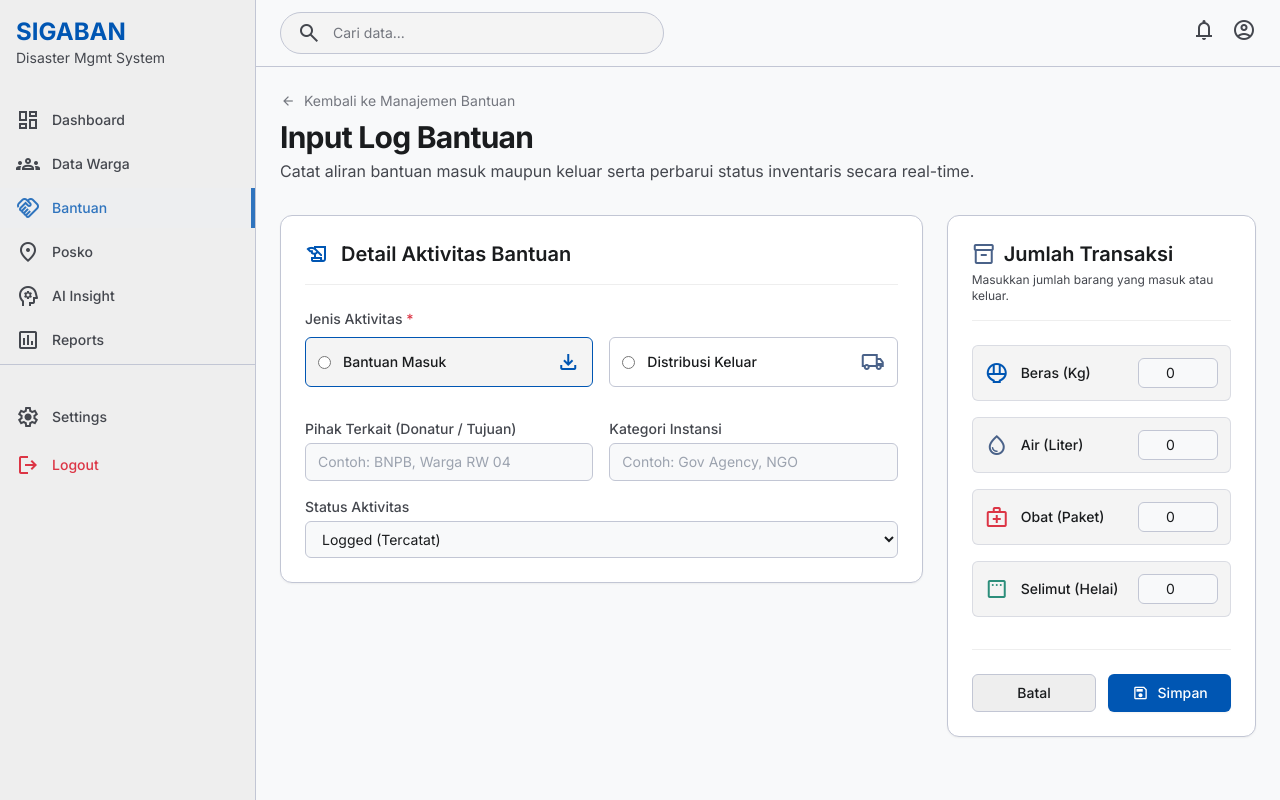
After one commit to danishpu04/sigaban, a Spring Boot app: page /form-bantuan in a window 1280 px wide. The commit adds this page. Run offline with Spring Boot 4, Linux system fonts and the light colour scheme; tables that the repository leaves empty hold one stand-in row (values such as "Sample post"); some libraries are stand-ins or nearby versions.

Commit message:
3rd commit: perbaikan & mengaktifkan halaman bantuan

```diff
--- a/sigaban_app/src/main/java/com/pbo/sigaban/controller/WebController.java
+++ b/sigaban_app/src/main/java/com/pbo/sigaban/controller/WebController.java
@@ -1,7 +1,11 @@
 package com.pbo.sigaban.controller;
 
 import com.pbo.sigaban.model.Warga;
+import com.pbo.sigaban.model.Inventaris;
+import com.pbo.sigaban.model.LogBantuan;
 import com.pbo.sigaban.repository.WargaRepository;
+import com.pbo.sigaban.repository.InventarisRepository;
+import com.pbo.sigaban.repository.LogBantuanRepository;
 import com.pbo.sigaban.service.AuthService;
 import org.springframework.beans.factory.annotation.Autowired;
 import org.springframework.stereotype.Controller;
@@ -25,6 +29,12 @@ public class WebController {
 
     @Autowired
     private WargaRepository wargaRepository;
+
+    @Autowired
+    private InventarisRepository inventarisRepository;
+
+    @Autowired
+    private LogBantuanRepository logBantuanRepository;
 
     @GetMapping("/")
     public String landingPage(Model model) {
@@ -103,6 +113,14 @@ public class WebController {
         model.addAttribute("wilayahTerdampak", wilayahTerdampak);
         model.addAttribute("laporanWarga", laporanWarga);
 
+        // Bantuan Metrics
+        List<Inventaris> inventarisList = inventarisRepository.findAll();
+        int totalItemMasuk = inventarisList.stream().mapToInt(Inventaris::getJumlah).sum();
+        long logKeluar = logBantuanRepository.findByTipeOrderByWaktuDesc("KELUAR").size();
+
+        model.addAttribute("totalItemMasuk", totalItemMasuk);
+        model.addAttribute("logKeluar", logKeluar);
+
         model.addAttribute("pctJaktim", pctJaktim);
         model.addAttribute("pctJaksel", pctJaksel);
         model.addAttribute("pctJakut", pctJakut);
@@ -178,8 +196,90 @@ public class WebController {
     }
 
     @GetMapping("/bantuan")
-    public String bantuan() {
+    public String bantuan(Model model) {
+        // Initialize Inventaris if empty
+        if (inventarisRepository.count() == 0) {
+            inventarisRepository.save(new Inventaris("Beras", 0, "Kg", "Low Stock"));
+            inventarisRepository.save(new Inventaris("Air Bersih", 0, "Liter", "Low Stock"));
+            inventarisRepository.save(new Inventaris("Obat-obatan", 0, "Paket", "Low Stock"));
+            inventarisRepository.save(new Inventaris("Selimut", 0, "Helai", "Low Stock"));
+        }
+
+        List<Inventaris> inventarisList = inventarisRepository.findAll();
+        List<LogBantuan> logMasuk = logBantuanRepository.findByTipeOrderByWaktuDesc("MASUK");
+        List<LogBantuan> logKeluar = logBantuanRepository.findByTipeOrderByWaktuDesc("KELUAR");
+
+        // Put inventaris into map for easier access in view
+        for (Inventaris inv : inventarisList) {
+            model.addAttribute("inv_" + inv.getNamaItem().replaceAll("\\s+", "").replace("-", ""), inv);
+        }
+
+        model.addAttribute("logMasuk", logMasuk);
+        model.addAttribute("logKeluar", logKeluar);
+
         return "bantuan";
+    }
+
+    @GetMapping("/form-bantuan")
+    public String formBantuan(Model model) {
+        model.addAttribute("logBantuan", new LogBantuan());
+
+        // Pass current inventaris so user can update them
+        List<Inventaris> inventarisList = inventarisRepository.findAll();
+        for (Inventaris inv : inventarisList) {
+            model.addAttribute("inv_" + inv.getNamaItem().replaceAll("\\s+", "").replace("-", ""), inv);
+        }
+
+        return "form_bantuan";
+    }
+
+    @PostMapping("/form-bantuan")
+    public String saveBantuan(@ModelAttribute LogBantuan logBantuan,
+                              @RequestParam(value = "berasQty", required = false) Integer berasQty,
+                              @RequestParam(value = "airQty", required = false) Integer airQty,
+                              @RequestParam(value = "obatQty", required = false) Integer obatQty,
+                              @RequestParam(value = "selimutQty", required = false) Integer selimutQty) {
+
+        // Auto-generate description
+        StringBuilder desc = new StringBuilder();
+        if (berasQty != null && berasQty > 0) desc.append(berasQty).append(" Kg Beras, ");
+        if (airQty != null && airQty > 0) desc.append(airQty).append(" Liter Air, ");
+        if (obatQty != null && obatQty > 0) desc.append(obatQty).append(" Paket Obat, ");
+        if (selimutQty != null && selimutQty > 0) desc.append(selimutQty).append(" Helai Selimut, ");
+
+        String finalDesc = desc.toString();
+        if (finalDesc.endsWith(", ")) {
+            finalDesc = finalDesc.substring(0, finalDesc.length() - 2);
+        }
+        if (finalDesc.isEmpty()) {
+            finalDesc = "Tidak ada spesifikasi barang";
+        }
+        logBantuan.setDeskripsiItem(finalDesc);
+
+        logBantuanRepository.save(logBantuan);
+
+        // Update Inventaris automatically based on transaction type
+        updateInventaris("Beras", berasQty, logBantuan.getTipe());
+        updateInventaris("Air Bersih", airQty, logBantuan.getTipe());
+        updateInventaris("Obat-obatan", obatQty, logBantuan.getTipe());
+        updateInventaris("Selimut", selimutQty, logBantuan.getTipe());
+
+        return "redirect:/bantuan?success=true";
+    }
+
+    private void updateInventaris(String namaItem, Integer qty, String tipe) {
+        if (qty != null && qty > 0) {
+            inventarisRepository.findByNamaItem(namaItem).ifPresent(inv -> {
+                int currentQty = inv.getJumlah();
+                if ("MASUK".equals(tipe)) {
+                    inv.setJumlah(currentQty + qty);
+                } else if ("KELUAR".equals(tipe)) {
+                    inv.setJumlah(Math.max(0, currentQty - qty));
+                }
+                inv.setStatusKondisi(inv.getJumlah() > 100 ? "Sufficient" : "Low Stock");
+                inventarisRepository.save(inv);
+            });
+        }
     }
 
     @GetMapping("/posko")
--- /dev/null
+++ b/sigaban_app/src/main/resources/templates/form_bantuan.html
@@ -0,0 +1,281 @@
+<!DOCTYPE html>
+<html lang="en" xmlns:th="http://www.thymeleaf.org">
+<head>
+    <meta charset="UTF-8">
+    <meta name="viewport" content="width=device-width, initial-scale=1.0">
+    <title>Input Bantuan - SIGABAN</title>
+    <!-- Tailwind CSS (via CDN for standalone testing, replace with your build process if needed) -->
+    <script src="https://cdn.tailwindcss.com"></script>
+    <!-- Google Fonts: Inter -->
+    <link href="https://fonts.googleapis.com/css2?family=Inter:wght@400;500;600;700&display=swap" rel="stylesheet">
+    <!-- Material Symbols Outlined -->
+    <link href="https://fonts.googleapis.com/css2?family=Material+Symbols+Outlined:opsz,wght,FILL,GRAD@20..48,100..700,0..1,-50..200" rel="stylesheet" />
+
+    <!-- Tailwind Config for the requested color palette -->
+    <script>
+        tailwind.config = {
+            darkMode: 'class',
+            theme: {
+                extend: {
+                    colors: {
+                        primary: '#0056B3',
+                        'on-primary': '#FFFFFF',
+                        'primary-container': '#D1E4FF',
+                        'on-primary-container': '#001D36',
+                        secondary: '#4A6289',
+                        'on-secondary': '#FFFFFF',
+                        'secondary-container': '#D1E4FF',
+                        'on-secondary-container': '#001D36',
+                        tertiary: '#2C8E7B',
+                        'on-tertiary': '#FFFFFF',
+                        'tertiary-container': '#A8EFE0',
+                        'on-tertiary-container': '#00201A',
+                        error: '#DC3545',
+                        'on-error': '#FFFFFF',
+                        'error-container': '#F8D7DA',
+                        'on-error-container': '#410002',
+                        background: '#F8F9FA',
+                        'on-background': '#1A1C1E',
+                        surface: '#F8F9FA',
+                        'on-surface': '#1A1C1E',
+                        'surface-variant': '#E1E2E4',
+                        'on-surface-variant': '#44474E',
+                        outline: '#74777F',
+                        'outline-variant': '#C2C6D4',
+                        'surface-container-highest': '#E2E2E2',
+                        'surface-container-high': '#E8E8E8',
+                        'surface-container': '#EEEEEE',
+                        'surface-container-low': '#F4F4F4',
+                        'surface-container-lowest': '#FFFFFF',
+                    },
+                    fontFamily: {
+                        sans: ['Inter', 'sans-serif'],
+                    }
+                }
+            }
+        }
+    </script>
+    <style>
+        /* Custom scrollbar */
+        ::-webkit-scrollbar {
+            width: 6px;
+        }
+        ::-webkit-scrollbar-track {
+            background: transparent;
+        }
+        ::-webkit-scrollbar-thumb {
+            background: #c2c6d4;
+            border-radius: 4px;
+        }
+    </style>
+</head>
+<body class="bg-surface text-on-surface font-sans min-h-screen flex">
+
+<!-- SideNavBar -->
+<nav class="hidden md:flex h-screen w-64 fixed left-0 top-0 bg-surface-container border-r border-outline-variant flex flex-col h-full py-4 z-50">
+    <div class="px-4 pb-8">
+        <h1 class="text-2xl font-bold text-primary">SIGABAN</h1>
+        <p class="text-sm text-on-surface-variant">Disaster Mgmt System</p>
+    </div>
+    <ul class="flex flex-col flex-grow w-full space-y-1">
+        <li>
+            <a class="flex items-center px-4 py-2 text-on-surface-variant hover:bg-surface-container-highest transition-colors" href="/dashboard">
+                <span class="material-symbols-outlined mr-3">dashboard</span>
+                <span class="text-sm font-medium">Dashboard</span>
+            </a>
+        </li>
+        <li>
+            <a class="flex items-center px-4 py-2 text-on-surface-variant hover:bg-surface-container-highest transition-colors" href="/data-warga">
+                <span class="material-symbols-outlined mr-3">groups</span>
+                <span class="text-sm font-medium">Data Warga</span>
+            </a>
+        </li>
+        <li>
+            <a class="flex items-center px-4 py-2 text-primary font-bold border-r-4 border-primary bg-primary-container/10 transition-opacity duration-200 opacity-80" href="/bantuan">
+                <span class="material-symbols-outlined mr-3">handshake</span>
+                <span class="text-sm font-medium">Bantuan</span>
+            </a>
+        </li>
+        <li>
+            <a class="flex items-center px-4 py-2 text-on-surface-variant hover:bg-surface-container-highest transition-colors" href="/posko">
+                <span class="material-symbols-outlined mr-3">location_on</span>
+                <span class="text-sm font-medium">Posko</span>
+            </a>
+        </li>
+        <li>
+            <a class="flex items-center px-4 py-2 text-on-surface-variant hover:bg-surface-container-highest transition-colors" href="/ai-insight">
+                <span class="material-symbols-outlined mr-3">psychology</span>
+                <span class="text-sm font-medium">AI Insight</span>
+            </a>
+        </li>
+        <li>
+            <a class="flex items-center px-4 py-2 text-on-surface-variant hover:bg-surface-container-highest transition-colors" href="/laporan">
+                <span class="material-symbols-outlined mr-3">assessment</span>
+                <span class="text-sm font-medium">Reports</span>
+            </a>
+        </li>
+        <li class="mt-auto pt-8 border-t border-outline-variant">
+            <a class="flex items-center px-4 py-2 text-on-surface-variant hover:bg-surface-container-highest transition-colors" href="/pengaturan">
+                <span class="material-symbols-outlined mr-3">settings</span>
+                <span class="text-sm font-medium">Settings</span>
+            </a>
+        </li>
+        <li>
+            <a class="flex items-center px-4 py-2 text-error hover:bg-error/10 transition-colors mt-1" href="/">
+                <span class="material-symbols-outlined mr-3">logout</span>
+                <span class="text-sm font-medium">Logout</span>
+            </a>
+        </li>
+    </ul>
+</nav>
+
+<!-- Main Content Area -->
+<div class="flex-1 flex flex-col h-full ml-64 overflow-y-auto bg-surface relative">
+
+    <!-- TopNavBar -->
+    <header class="bg-surface border-b border-outline-variant top-0 sticky z-40 flex justify-between items-center w-full px-6 py-3">
+        <div class="flex items-center">
+            <div class="flex items-center bg-surface-container-low rounded-full px-4 py-2 border border-outline-variant focus-within:border-primary transition-colors w-96">
+                <span class="material-symbols-outlined text-on-surface-variant mr-3">search</span>
+                <input class="bg-transparent border-none outline-none text-sm text-on-surface w-full focus:ring-0 placeholder:text-outline py-0" placeholder="Cari data..." type="text"/>
+            </div>
+        </div>
+        <div class="flex items-center gap-4">
+            <button class="text-on-surface-variant hover:text-primary transition-colors">
+                <span class="material-symbols-outlined">notifications</span>
+            </button>
+            <button class="text-on-surface-variant hover:text-primary transition-colors">
+                <span class="material-symbols-outlined">account_circle</span>
+            </button>
+        </div>
+    </header>
+
+    <!-- Form Canvas -->
+    <main class="flex-1 p-6 pb-12">
+        <!-- Breadcrumb & Header -->
+        <div class="mb-8 max-w-6xl mx-auto">
+            <a class="inline-flex items-center gap-2 text-outline hover:text-primary transition-colors text-sm mb-2" href="/bantuan">
+                <span class="material-symbols-outlined text-[16px]">arrow_back</span>
+                Kembali ke Manajemen Bantuan
+            </a>
+            <h2 class="text-3xl font-bold text-on-surface tracking-tight">Input Log Bantuan</h2>
+            <p class="text-base text-on-surface-variant mt-1">Catat aliran bantuan masuk maupun keluar serta perbarui status inventaris secara real-time.</p>
+        </div>
+
+        <form action="/form-bantuan" method="POST" class="max-w-6xl mx-auto grid grid-cols-12 gap-6" th:object="${logBantuan}">
+
+            <!-- Left Column: Primary Data -->
+            <div class="col-span-12 lg:col-span-8 flex flex-col gap-6">
+                <!-- Card 1: Informasi Log -->
+                <section class="bg-surface-container-lowest border border-outline-variant rounded-xl p-6 shadow-sm">
+                    <div class="border-b border-surface-container pb-4 mb-6 flex items-center gap-3 text-primary">
+                        <span class="material-symbols-outlined">history_edu</span>
+                        <h3 class="text-xl font-semibold text-on-surface">Detail Aktivitas Bantuan</h3>
+                    </div>
+
+                    <div class="grid grid-cols-1 md:grid-cols-2 gap-4">
+                        <!-- Tipe Bantuan -->
+                        <div class="col-span-1 md:col-span-2 mb-4">
+                            <label class="text-sm font-medium text-on-surface-variant mb-2 block">Jenis Aktivitas <span class="text-error">*</span></label>
+                            <div class="flex gap-4">
+                                <label class="flex-1 flex items-center gap-3 p-3 border border-outline-variant rounded-md cursor-pointer hover:bg-surface-container-low transition-colors bg-surface-container-low border-primary">
+                                    <input class="text-primary focus:ring-primary" th:field="*{tipe}" type="radio" value="MASUK" required/>
+                                    <span class="text-sm font-medium text-on-surface flex-1">Bantuan Masuk</span>
+                                    <span class="material-symbols-outlined text-primary">download</span>
+                                </label>
+                                <label class="flex-1 flex items-center gap-3 p-3 border border-outline-variant rounded-md cursor-pointer hover:bg-surface-container-low transition-colors">
+                                    <input class="text-secondary focus:ring-secondary" th:field="*{tipe}" type="radio" value="KELUAR" required/>
+                                    <span class="text-sm font-medium text-on-surface flex-1">Distribusi Keluar</span>
+                                    <span class="material-symbols-outlined text-secondary">local_shipping</span>
+                                </label>
+                            </div>
+                        </div>
+
+                        <!-- Pihak Terkait -->
+                        <div class="col-span-1">
+                            <label class="text-sm font-medium text-on-surface-variant mb-1 block">Pihak Terkait (Donatur / Tujuan)</label>
+                            <input class="w-full bg-surface border border-outline-variant rounded-md px-3 py-2 text-sm text-on-surface focus:outline-none focus:border-primary focus:ring-2 focus:ring-primary/20 transition-all" th:field="*{pihakTerkait}" placeholder="Contoh: BNPB, Warga RW 04" type="text" required/>
+                        </div>
+
+                        <!-- Kategori Pihak -->
+                        <div class="col-span-1">
+                            <label class="text-sm font-medium text-on-surface-variant mb-1 block">Kategori Instansi</label>
+                            <input class="w-full bg-surface border border-outline-variant rounded-md px-3 py-2 text-sm text-on-surface focus:outline-none focus:border-primary focus:ring-2 focus:ring-primary/20 transition-all" th:field="*{labelPihak}" placeholder="Contoh: Gov Agency, NGO" type="text" required/>
+                        </div>
+
+
+
+                        <!-- Status -->
+                        <div class="col-span-1 md:col-span-2">
+                            <label class="text-sm font-medium text-on-surface-variant mb-1 block">Status Aktivitas</label>
+                            <select class="w-full bg-surface border border-outline-variant rounded-md px-3 py-2 text-sm text-on-surface focus:outline-none focus:border-primary focus:ring-2 focus:ring-primary/20 transition-all" th:field="*{status}">
+                                <option value="Logged">Logged (Tercatat)</option>
+                                <option value="Processing">Processing (Diproses)</option>
+                                <option value="In Transit">In Transit (Dalam Perjalanan)</option>
+                                <option value="Delivered">Delivered (Terkirim)</option>
+                            </select>
+                        </div>
+                    </div>
+                </section>
+            </div>
+
+            <!-- Right Column: Quick Stock Update -->
+            <div class="col-span-12 lg:col-span-4 flex flex-col gap-6">
+                <!-- Card: Update Inventaris -->
+                <section class="bg-surface-container-lowest border border-outline-variant rounded-xl p-6 shadow-sm sticky top-24">
+                    <div class="border-b border-surface-container pb-4 mb-6">
+                        <h3 class="text-xl font-semibold text-on-surface flex items-center gap-2"><span class="material-symbols-outlined text-secondary">inventory_2</span> Jumlah Transaksi</h3>
+                        <p class="text-xs text-on-surface-variant mt-1">Masukkan jumlah barang yang masuk atau keluar.</p>
+                    </div>
+
+                    <div class="flex flex-col gap-4">
+                        <div class="flex justify-between items-center bg-surface-container-low p-3 rounded-md border border-outline-variant/50">
+                            <div class="flex items-center gap-3">
+                                <span class="material-symbols-outlined text-primary">rice_bowl</span>
+                                <span class="text-sm font-medium">Beras (Kg)</span>
+                            </div>
+                            <input class="w-20 text-center bg-surface border border-outline-variant rounded-md px-2 py-1 text-sm focus:border-primary outline-none" name="berasQty" value="0" type="number" min="0"/>
+                        </div>
+
+                        <div class="flex justify-between items-center bg-surface-container-low p-3 rounded-md border border-outline-variant/50">
+                            <div class="flex items-center gap-3">
+                                <span class="material-symbols-outlined text-secondary">water_drop</span>
+                                <span class="text-sm font-medium">Air (Liter)</span>
+                            </div>
+                            <input class="w-20 text-center bg-surface border border-outline-variant rounded-md px-2 py-1 text-sm focus:border-primary outline-none" name="airQty" value="0" type="number" min="0"/>
+                        </div>
+
+                        <div class="flex justify-between items-center bg-surface-container-low p-3 rounded-md border border-outline-variant/50">
+                            <div class="flex items-center gap-3">
+                                <span class="material-symbols-outlined text-error">medical_services</span>
+                                <span class="text-sm font-medium">Obat (Paket)</span>
+                            </div>
+                            <input class="w-20 text-center bg-surface border border-outline-variant rounded-md px-2 py-1 text-sm focus:border-primary outline-none" name="obatQty" value="0" type="number" min="0"/>
+                        </div>
+
+                        <div class="flex justify-between items-center bg-surface-container-low p-3 rounded-md border border-outline-variant/50">
+                            <div class="flex items-center gap-3">
+                                <span class="material-symbols-outlined text-tertiary">padding</span>
+                                <span class="text-sm font-medium">Selimut (Helai)</span>
+                            </div>
+                            <input class="w-20 text-center bg-surface border border-outline-variant rounded-md px-2 py-1 text-sm focus:border-primary outline-none" name="selimutQty" value="0" type="number" min="0"/>
+                        </div>
+                    </div>
+
+                    <!-- Action Buttons -->
+                    <div class="mt-8 flex gap-3 border-t border-surface-container pt-6">
+                        <a href="/bantuan" class="flex-1 bg-surface-container border border-outline-variant text-on-surface hover:bg-surface-container-high transition-colors font-medium text-sm py-2 px-4 rounded-md text-center flex items-center justify-center gap-2">
+                            Batal
+                        </a>
+                        <button type="submit" class="flex-1 bg-primary text-on-primary hover:bg-primary/90 transition-colors font-medium text-sm py-2 px-4 rounded-md flex items-center justify-center gap-2 shadow-sm">
+                            <span class="material-symbols-outlined text-[18px]">save</span> Simpan
+                        </button>
+                    </div>
+                </section>
+            </div>
+        </form>
+    </main>
+</div>
+
+</body>
+</html>
```
Also changed, not shown: sigaban_app/src/main/java/com/pbo/sigaban/model/Inventaris.java (added, +72 -0 lines), sigaban_app/src/main/java/com/pbo/sigaban/model/LogBantuan.java (added, +94 -0 lines), sigaban_app/src/main/java/com/pbo/sigaban/repository/InventarisRepository.java (added, +12 -0 lines), sigaban_app/src/main/java/com/pbo/sigaban/repository/LogBantuanRepository.java (added, +11 -0 lines), sigaban_app/src/main/resources/templates/bantuan.html (+83 -75 lines), sigaban_app/src/main/resources/templates/dashboard.html (+7 -5 lines), 8 other files.
